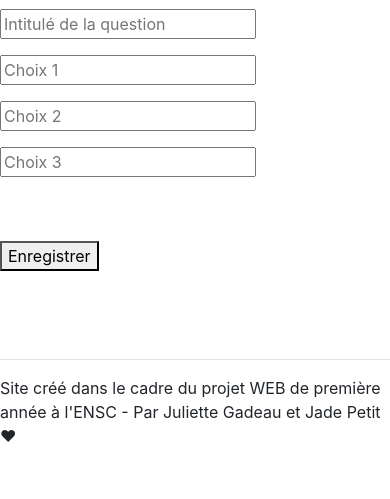
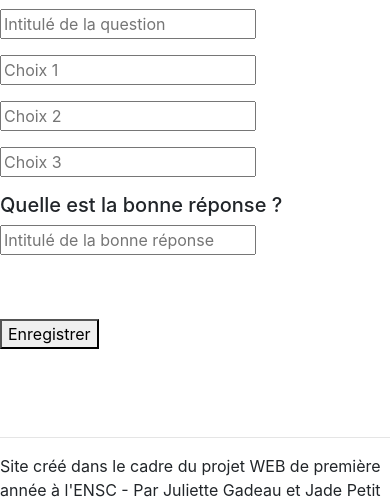
Before and after one commit to Jadounix/Quizz, a PHP site: page /creation_quiz.php in a window 390 px wide. Shown: the part 140-639 px from the top of the page. Run offline with PHP 8.4, Linux system fonts and the light colour scheme; a user stored in the database is signed in; some libraries are stand-ins or nearby versions.

Commit message:
Avancement des pages de création de quiz

```diff
--- a/Projet_WEB/pages/creation_quiz.php
+++ b/Projet_WEB/pages/creation_quiz.php
@@ -30,16 +30,20 @@
    <form class="bloc" action="creation_question.php" method="POST">
      <div class="row">
        <div class="form-group col-sm-6">
-         <input type="text" class="zone_saisie" name="login_entre" placeholder="Intitulé de la question" required>
+         <input type="text"  name="lib_entre" placeholder="Intitulé de la question" required>
        </div>
        <div class="form-group col-sm-6">
-         <input type="password" name="pass_entre" placeholder="Choix 1" required>
+         <input type="text" name="lib_rep1_entre" placeholder="Choix 1" required>
        </div>
        <div class="form-group col-sm-6">
-         <input type="password" name="pass_entre" placeholder="Choix 2" required>
+         <input type="text" name="lib_rep2_entre" placeholder="Choix 2" required>
        </div>
        <div class="form-group col-sm-6">
-         <input type="password" name="pass_entre" placeholder="Choix 3" required>
+         <input type="text" name="lib_rep3_entre" placeholder="Choix 3" required>
+       </div>
+       <div class="form-group col-sm-6">
+         <label for="bonne_réponse" class="h5">Quelle est la bonne réponse ?</label>
+         <input type="text"  name="bonne_rep_entre" placeholder="Intitulé de la bonne réponse" required>
        </div>
      </div><br/><br/>
 
```
Also changed, not shown: Projet_WEB/pages/creation_question.php (+15 -6 lines).
